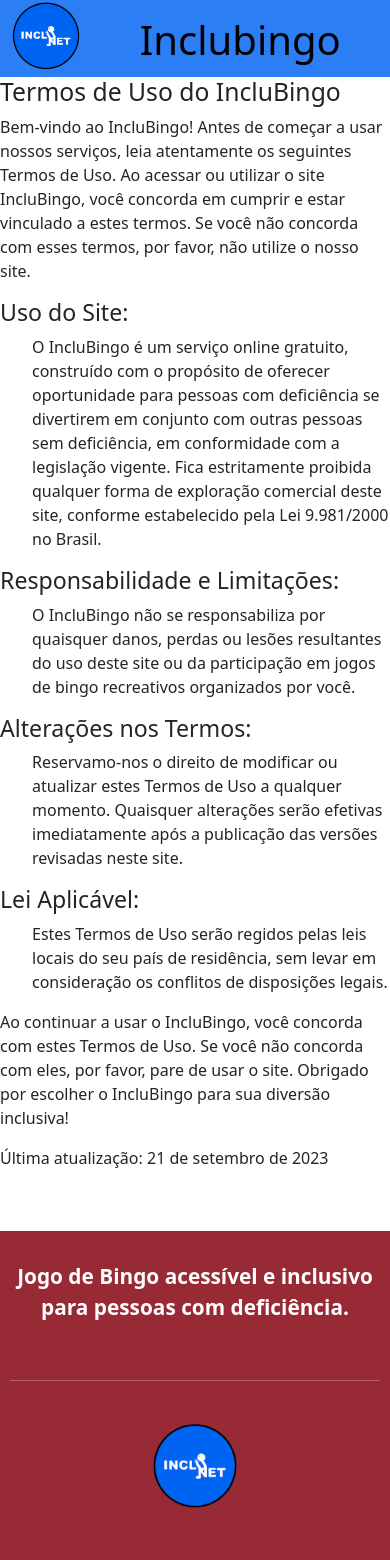
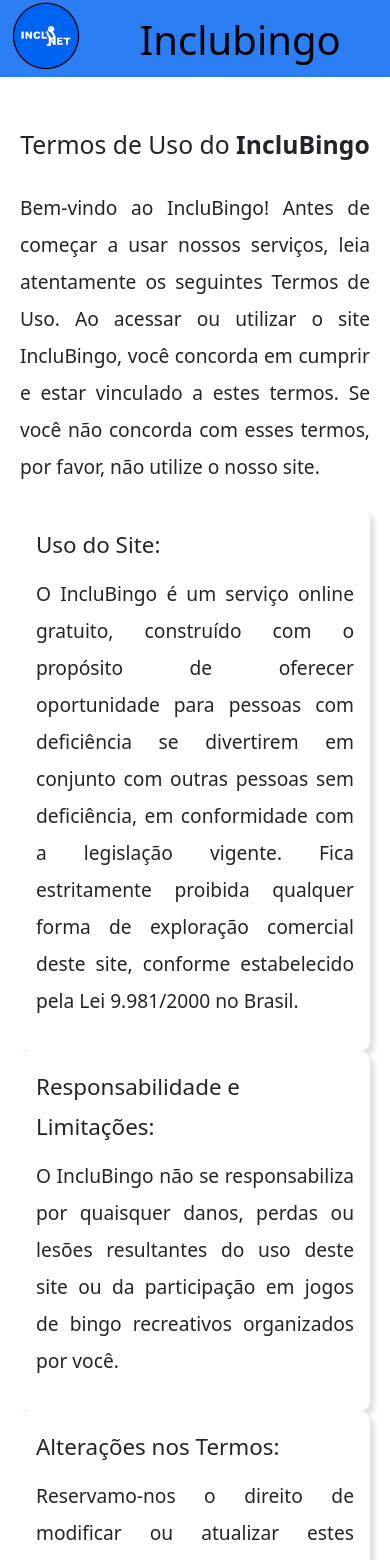
Before and after one commit to inclunet/bin-go, a SvelteKit app in the folder bingo/: page /terms in a window 390 px wide. Shown: the top 1560 px of the page. Built offline with nearby package versions, Linux system fonts and the light colour scheme.

Commit message:
completed style on the Terms of use page

```diff
--- a/bingo/src/routes/terms/+page.svelte
+++ b/bingo/src/routes/terms/+page.svelte
@@ -4,60 +4,153 @@
 
 <PageTitle title="Termos de Uso" />
 
-<h2>Termos de Uso do IncluBingo</h2>
+<section class="container">
 
+  <h2 class="mt-5 mb-4">Termos de Uso do <strong>IncluBingo</strong></h2>
+  <section>
     <p>
       Bem-vindo ao IncluBingo! Antes de começar a usar nossos serviços, leia
       atentamente os seguintes Termos de Uso. Ao acessar ou utilizar o site
       IncluBingo, você concorda em cumprir e estar vinculado a estes termos. Se você
       não concorda com esses termos, por favor, não utilize o nosso site.
     </p>
+  </section>
 
-<h3>Uso do Site:</h3>
-
+  <section class="my-4">
+    <div class="col-sm-12">
+      <div class="card">
+          <div class="card-body">
+              <h5 class="card-title">Uso do Site:</h5>
               <ol>
-  <li>
+                <li >
+                  <div class="card-text">
+                    <p>
                       O IncluBingo é um serviço online gratuito, construído com o propósito de
                       oferecer oportunidade para pessoas com deficiência se divertirem em conjunto
                       com outras pessoas sem deficiência, em conformidade com a legislação
                       vigente. Fica estritamente proibida qualquer forma de exploração comercial
                       deste site, conforme estabelecido pela Lei 9.981/2000 no Brasil.
+                    </p>
+                  </div>
                 </li>
               </ol>
+          </div>
+      </div>
+    </div>
 
-<h3>Responsabilidade e Limitações:</h3>
 
+    <div class="col-sm-12">
+      <div class="card">
+          <div class="card-body">
+              <h5 class="card-title">Responsabilidade e Limitações:</h5>
               <ol start="2">
-  <li>
+                <li >
+                  <div class="card-text">
+                    <p>
                       O IncluBingo não se responsabiliza por quaisquer danos, perdas ou lesões
                       resultantes do uso deste site ou da participação em jogos de bingo
                       recreativos organizados por você.
+                    </p>
+                  </div>
                 </li>
               </ol>
+          </div>
+      </div>
+    </div>
 
-<h3>Alterações nos Termos:</h3>
-
+    <div class="col-sm-12">
+      <div class="card">
+          <div class="card-body">
+              <h5 class="card-title">Alterações nos Termos:</h5>
               <ol start="1">
-  <li>
+                <li >
+                  <div class="card-text">
+                    <p>
                       Reservamo-nos o direito de modificar ou atualizar estes Termos de Uso a
                       qualquer momento. Quaisquer alterações serão efetivas imediatamente após a
                       publicação das versões revisadas neste site.
+                    </p>
+                  </div>
                 </li>
               </ol>
+          </div>
+      </div>
+    </div>
 
-<h3>Lei Aplicável:</h3>
-
+    <div class="col-sm-12">
+      <div class="card">
+          <div class="card-body">
+              <h5 class="card-title">Lei Aplicável:</h5>
               <ol start="1">
-  <li>
+                <li >
+                  <div class="card-text">
+                    <p>
                       Estes Termos de Uso serão regidos pelas leis locais do seu país de
                       residência, sem levar em consideração os conflitos de disposições legais.
+                    </p>
+                  </div>
                 </li>
               </ol>
+          </div>
+      </div>
+    </div>
 
+  </section>
+
+  <section>
     <p>
       Ao continuar a usar o IncluBingo, você concorda com estes Termos de Uso. Se
       você não concorda com eles, por favor, pare de usar o site. Obrigado por
       escolher o IncluBingo para sua diversão inclusiva!
     </p>
+  </section>
 
+  <section class="my-4">
     <p>Última atualização: 21 de setembro de 2023</p>
+  </section>
+</section>
+
+<style>
+  .card{
+    border: none;
+  }
+  .card-title{
+      margin-bottom: 10px;
+      line-height: 40px;
+  }
+  .card-text{
+      text-align: justify;
+  }
+  ol{
+    padding: 0;
+  }
+  h5{
+    margin: 0;
+  }
+  p, section p{
+    margin: 0;
+    font-size: 1.2em;
+  }
+  @media(max-width: 573px){
+    .container{
+      padding: 0 20px 0 20px;
+    }
+    h2{
+      /* margin-top: 20px; */
+      line-height: 40px;
+      text-align: center;
+    }
+    .card{
+      border-radius: 10px;
+      box-shadow: 5px 5px 5px #e2e2e2;
+    }
+    h5{
+      font-size: 1.4em;
+      line-height: 40px;
+    }
+    p{
+      text-align:justify;
+      line-height: 37px;
+    }
+  }
+</style>
```
Lines whose indentation alone changed are shown as unchanged.
